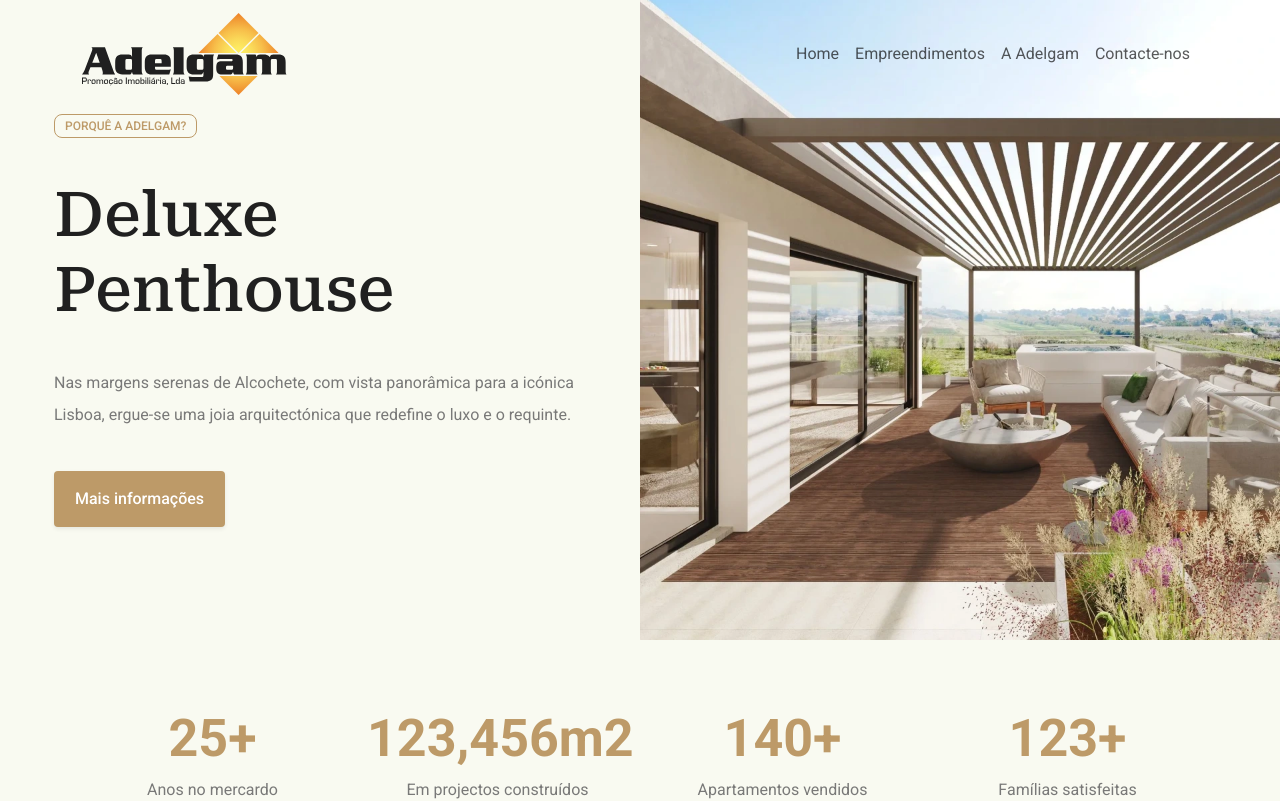
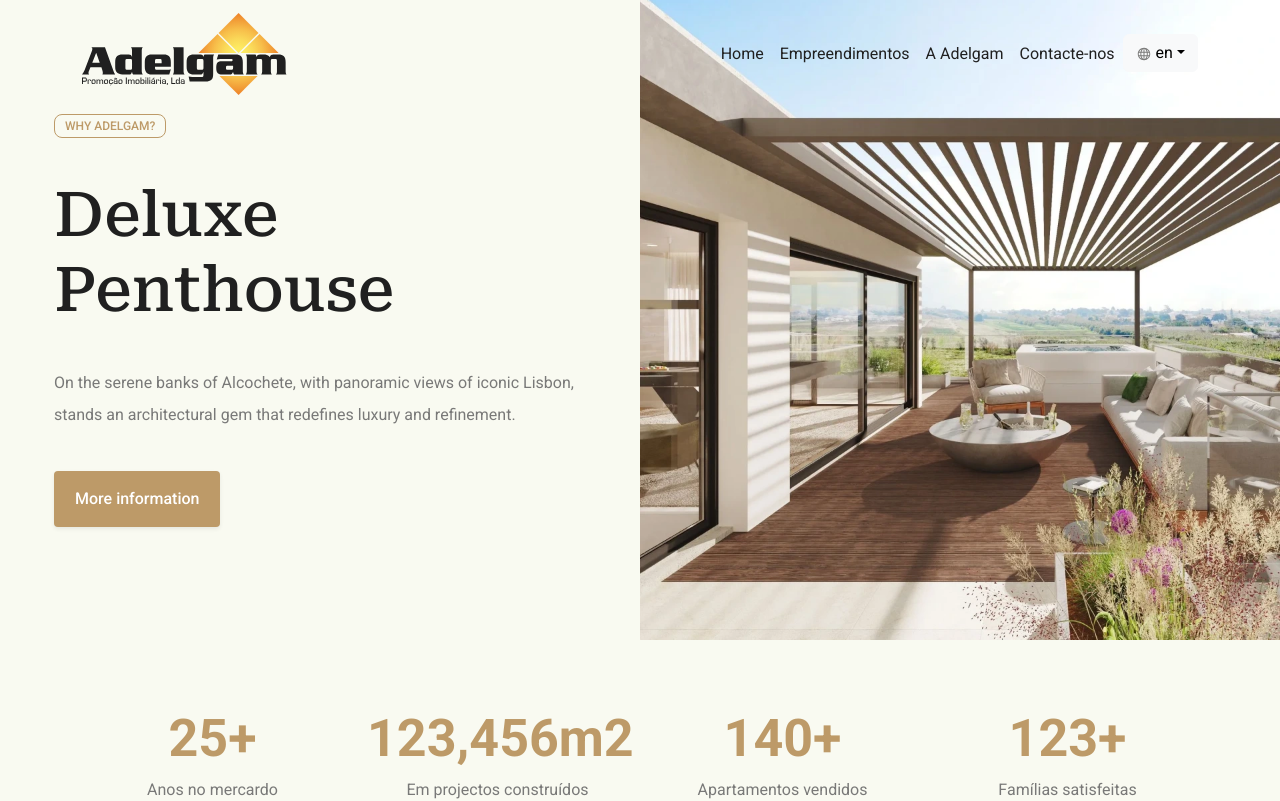
Before and after one commit to MonicaFidalgo/adelgam, a React (Create React App) app: page / in a window 1280 px wide. Shown: the top 801 px of the page. Built offline with nearby package versions, Linux system fonts and the light colour scheme.

Commit message:
add translations

```diff
--- a/package.json
+++ b/package.json
@@ -8,9 +8,12 @@
     "@testing-library/user-event": "^14.5.2",
     "axios": "^1.7.9",
     "bootstrap": "^5.3.3",
+    "i18next": "^24.2.2",
+    "i18next-browser-languagedetector": "^8.0.2",
     "react": "^19.0.0",
     "react-bootstrap": "^2.10.7",
     "react-dom": "^19.0.0",
+    "react-i18next": "^15.4.0",
     "react-router-dom": "^6.21.1",
     "react-scripts": "5.0.1",
     "sass": "^1.83.1",
--- /dev/null
+++ b/src/components/LanguageDropdown.js
@@ -0,0 +1,33 @@
+import React, { useState } from "react";
+import { Dropdown } from "react-bootstrap";
+import { useTranslation } from "react-i18next";
+import { ReactComponent as Language } from "../icons/language-icon.svg";
+
+const LanguageDropdown = () => {
+  const { i18n } = useTranslation();
+  const [language, setLanguage] = useState(i18n.language);
+
+  const changeLanguage = (lng) => {
+    i18n.changeLanguage(lng);
+    setLanguage(lng);
+  };
+
+  return (
+    <Dropdown align="end">
+      <Dropdown.Toggle variant="light" id="language-dropdown">
+        <Language /> {language}
+      </Dropdown.Toggle>
+
+      <Dropdown.Menu>
+        <Dropdown.Item onClick={() => changeLanguage("en")}>
+          English
+        </Dropdown.Item>
+        <Dropdown.Item onClick={() => changeLanguage("pt")}>
+          Português
+        </Dropdown.Item>
+      </Dropdown.Menu>
+    </Dropdown>
+  );
+};
+
+export default LanguageDropdown;
--- a/src/components/NavBar.js
+++ b/src/components/NavBar.js
@@ -1,9 +1,8 @@
 import React, { useState } from "react";
 import { Link } from "react-router-dom";
-import Container from "react-bootstrap/Container";
+import { Container, Nav, Navbar } from "react-bootstrap";
 import logo from "../adelgam-logo.svg";
-import Nav from "react-bootstrap/Nav";
-import Navbar from "react-bootstrap/Navbar";
+import LanguageDropdown from "./LanguageDropdown";
 
 const NavBarComponent = () => {
   const [expanded, setExpanded] = useState(false);
@@ -49,6 +48,7 @@ const NavBarComponent = () => {
             >
               <i className="fa-solid fa-arrow-right d-lg-none"></i> Contacte-nos
             </Nav.Link>
+            <LanguageDropdown />
           </Nav>
         </Navbar.Collapse>
       </Container>
--- /dev/null
+++ b/src/i18n/config.js
@@ -0,0 +1,24 @@
+import i18n from "i18next";
+import { initReactI18next } from "react-i18next";
+import LanguageDetector from "i18next-browser-languagedetector";
+import enTranslations from "./locales/en/translation.json";
+import ptTranslations from "./locales/pt/translation.json";
+
+i18n
+  .use(initReactI18next)
+  .use(LanguageDetector)
+  .init({
+    fallbackLng: "pt",
+    lng: localStorage.getItem("language") || "en",
+    debug: true,
+    resources: {
+      pt: { translations: ptTranslations },
+      en: { translations: enTranslations },
+    },
+    ns: ["translations"],
+    defaultNS: "translations",
+    interpolation: { escapeValue: false },
+  });
+
+i18n.languages = ["pt", "en"];
+export default i18n;
--- /dev/null
+++ b/src/i18n/locales/en/translation.json
@@ -0,0 +1,5 @@
+{
+  "home.banner.label": "Why Adelgam",
+  "home.banner.description": "On the serene banks of Alcochete, with panoramic views of iconic Lisbon, stands an architectural gem that redefines luxury and refinement.",
+  "home.banner.button": "More information"
+}
--- /dev/null
+++ b/src/i18n/locales/pt/translation.json
@@ -0,0 +1,5 @@
+{
+  "home.banner.label": "Porquê a Adelgam",
+  "home.banner.description": "Nas margens serenas de Alcochete, com vista panorâmica para a icónica Lisboa, ergue-se uma joia arquitectónica que redefine oluxo e o requinte.",
+  "home.banner.button": "Mais informações"
+}
--- a/src/index.js
+++ b/src/index.js
@@ -1,6 +1,7 @@
 import React from "react";
 import ReactDOM from "react-dom/client";
 import App from "./App";
+import "./i18n/config";
 import reportWebVitals from "./reportWebVitals";
 import "bootstrap/dist/css/bootstrap.min.css";
 import "./index.scss";
--- a/src/index.scss
+++ b/src/index.scss
@@ -295,6 +295,9 @@ textarea {
   width: 100%;
   background-color: white;
   z-index: 1030;
+  .nav-link {
+    color: $black;
+  }
 }
 
 .navbar-component .navbar-toggler:focus {
--- a/src/pages/Home.js
+++ b/src/pages/Home.js
@@ -8,23 +8,23 @@ import details from "../data/details.json";
 import numbers from "../data/numbers.json";
 import image1 from "../assets/image-1.png";
 import image2 from "../assets/image-2.png";
+import { useTranslation } from "react-i18next";
 
 const Home = () => {
+  const { t } = useTranslation();
   return (
     <main>
       <Container fluid>
         <Row>
           <Col lg={6} className="d-flex flex-column justify-content-center">
             <div className="banner-content">
-              <label className="label mb-4">Porquê a Adelgam?</label>
+              <label className="label mb-4"> {t("home.banner.label")}?</label>
               <h1 className="banner-title mb-4">Deluxe Penthouse</h1>
               <h2 className="banner-subtitle mb-4">
-                Nas margens serenas de Alcochete, com vista panorâmica para a
-                icónica Lisboa, ergue-se uma joia arquitectónica que redefine o
-                luxo e o requinte.
+                {t("home.banner.description")}
               </h2>
               <button className="button button-primary">
-                Mais informações
+                {t("home.banner.button")}
               </button>
             </div>
           </Col>
```
Also changed, not shown: src/icons/language-icon.svg (added), 1 other file (tests, documents, lock files or other folders).
